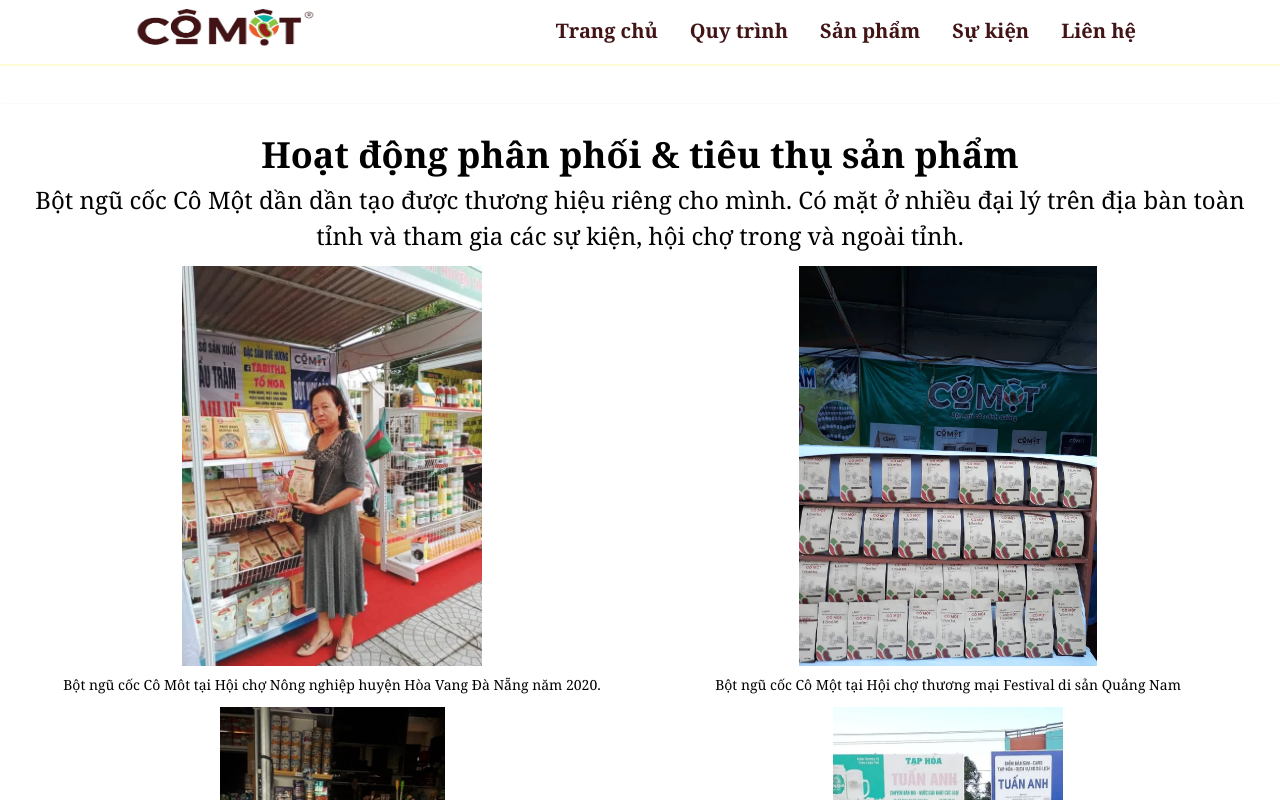
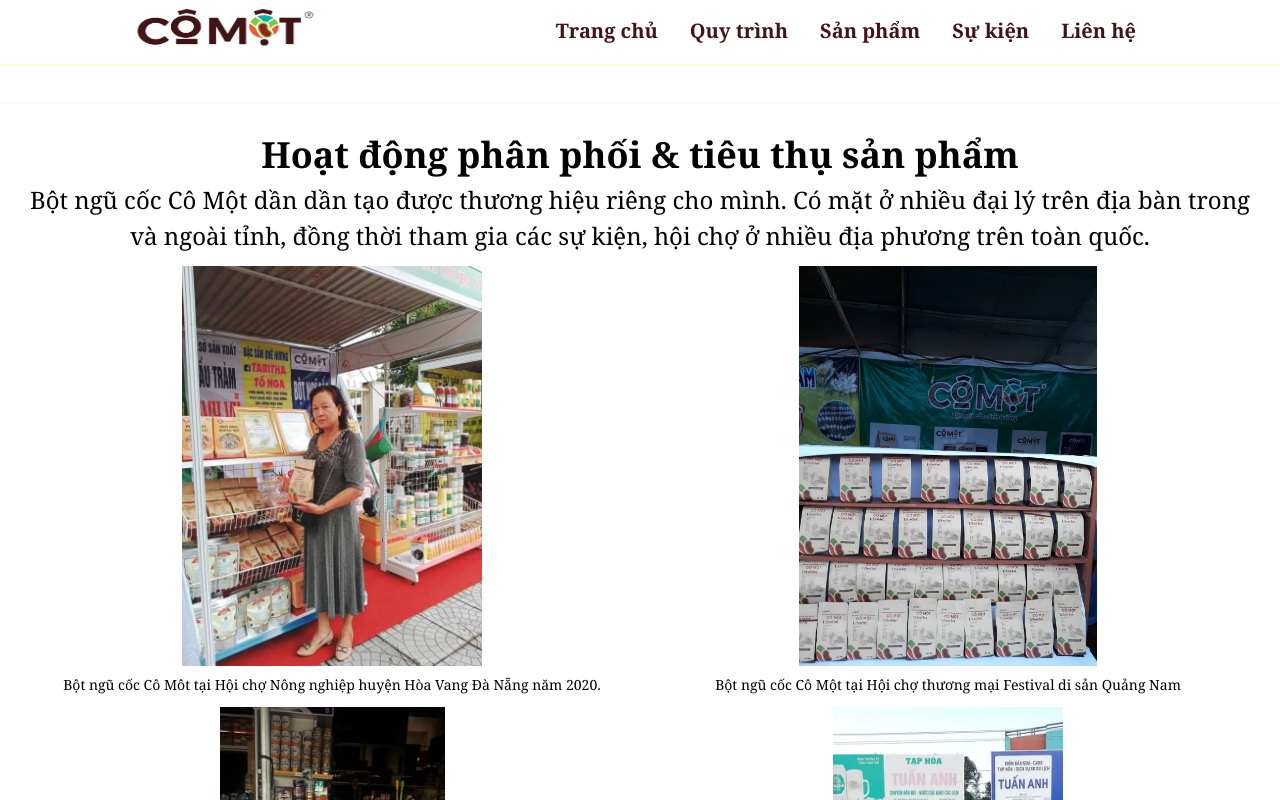
Before and after one commit to tranhiepqna/comot_v2, a Next.js app: page /su_kien in a window 1280 px wide. Shown: the top 800 px of the page. Built offline with nearby package versions, Linux system fonts and the light colour scheme.

Commit message:
Update su_kien.js

```diff
--- a/pages/su_kien.js
+++ b/pages/su_kien.js
@@ -8,7 +8,7 @@
         <div className="mt-16"/>
         <section className="lg:container lg:mx-auto shadow p-2 sm:p-6 mt-10 mb-20 m-2 flex flex-col justify-center">
             <h1 className="text-center text-4xl font-bold">Hoạt động phân phối & tiêu thụ sản phẩm</h1>
-            <p className="text-base sm:text-2xl text-center">Bột ngũ cốc Cô Một dần dần tạo được thương hiệu riêng cho mình. Có mặt ở nhiều đại lý trên địa bàn toàn tỉnh và tham gia các sự kiện, hội chợ trong và ngoài tỉnh.</p>
+            <p className="text-base sm:text-2xl text-center">Bột ngũ cốc Cô Một dần dần tạo được thương hiệu riêng cho mình. Có mặt ở nhiều đại lý trên địa bàn trong và ngoài tỉnh, đồng thời tham gia các sự kiện, hội chợ ở nhiều địa phương trên toàn quốc.</p>
             <div className="flex flex-col sm:flex-row mt-3">
                 <div className="flex-1">
                     <img src="/images/hoa_vang.webp" alt="Tham gia hội chợ Hoà Vang Đà Nẵng 2020" className="h-screen/2 w-full object-contain"/>
```
